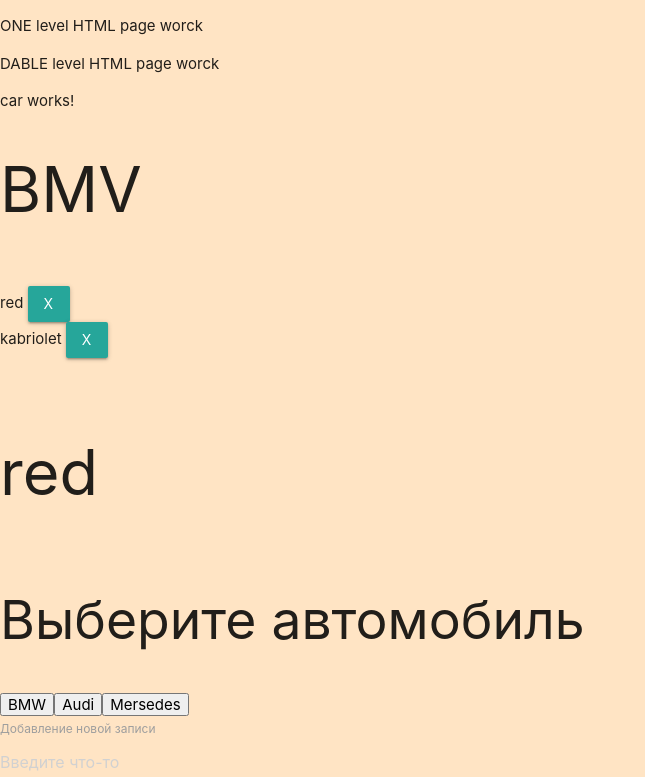
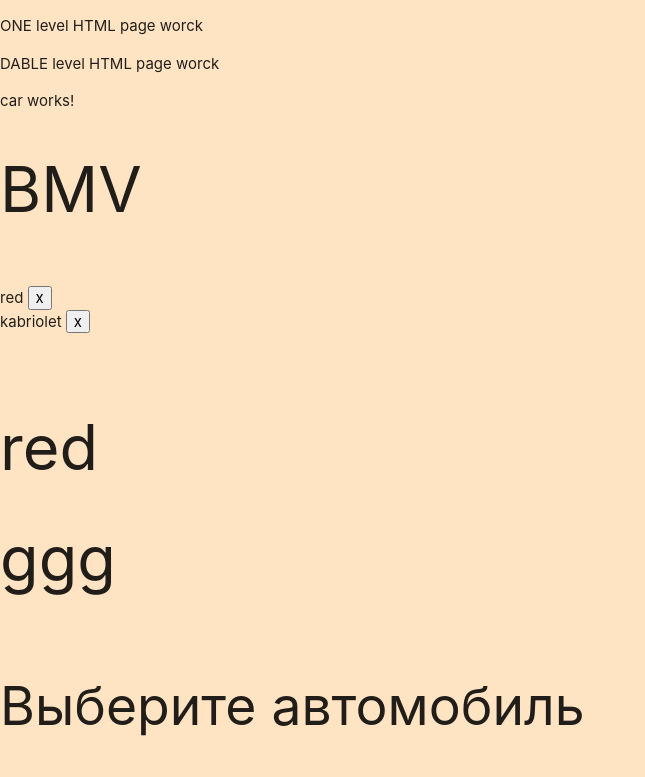
Before and after one commit to wasja9/Angular, an Angular app: page / in a window 1280 px wide. Shown: the top 777 px of the page, without its empty margins (0-645 px from the left). Built offline with nearby package versions, Linux system fonts and the light colour scheme.

Commit message:
Add string

```diff
--- a/src/app/components/car/car.component.html
+++ b/src/app/components/car/car.component.html
@@ -5,17 +5,22 @@
 
 <ul>
   <li *ngFor = "let opt of mod">
-    {{opt}} <button class="btn btn-danger btn-sm"
+    {{opt}} <button
     (click)="delitOpt(opt)">x</button>
   </li>
 </ul>
 <br>
 
 <h1>{{modS.color}}</h1>
+
+<h1>{{tss}}</h1>
+
 <br>
 
 <h2>Выберите автомобиль</h2>
 <br>
+
+<button (click)="mor()">MOR</button>
 
 <button (click)="carSelect('bmw')">BMW</button>
 <button (click)="carSelect('audi')">Audi</button>
--- a/src/app/components/car/car.component.ts
+++ b/src/app/components/car/car.component.ts
@@ -6,6 +6,8 @@
   styleUrls: ['./car.component.css']
 })
 export class CarComponent implements OnInit {
+ tss:string='ggg';
+
   model:string;
   modS:{
     color:string,
@@ -28,6 +30,12 @@
       kusov:"red",
       spid:200
     }
+  }
+
+  mor(){
+    console.warn('Errors');
+    console.log('RRRRRRRRR');
+    this.tss=this.tss+'hhh'
   }
 
   addOpt(option){
--- a/src/app/components/test/test.component.html
+++ b/src/app/components/test/test.component.html
@@ -1,6 +1,19 @@
-<p>test works!</p>
+
+
+
+<!--
+
+ <p>test works!</p>
 User name: <input type="text" [(ngModel)]="userName">
-<button (click)="search()">  search </button>
+
+
 <div *ngIf="response">
+  <p> {{test}} </p>
+  <p> {{response}} </p>
   <img src="{{response.avatar_url"}} alt="">
 </div>
+
+-->
+
+
+<button (click)="search()">  search </button>
--- a/src/app/components/test/test.component.ts
+++ b/src/app/components/test/test.component.ts
@@ -9,18 +9,42 @@
   styleUrls: ['./test.component.css']
 })
 export class TestComponent { //implements OnInit {
+
+  test:string="ddddddddddddddddddddddddddddddddd";
+
   userName:string="";
   response:any;
   info:string="?Text=blue"
 
-  constructor(private http:HttpClient) { }
+  constructor(){}//private http:HttpClient) { }
 
   search(){
-    this.http.get('http://localhost:8080/'+this.info)
-      .subscribe((response)=>{
-      this.response=response;
-      console.log(this.response);
-      })
+    this.test=this.test+'fr';
+    console.warn('Errors');
+
+
+
+   // this.http.get('http://localhost:4200/test')
+
+
+    //this.http.get<{token:string}>('http://localhost:8080/'+this.info)
+
+    //this.http.get<{token:string}>('api.github.com/users/seeschweiler')
+    //api.github.com/users/seeschweiler
+   // this.http.get('http://localhost:8080/users')//+this.info)
+    // .subscribe((response)=>{
+    //  this.response=response;
+     // console.log(this.response);
+
+      //  console.log("Work SUCCESTFULL");
+      //  console.log("Work SUCCESTFULL");
+      //  console.log("Work SUCCESTFULL");
+      //.subscribe(
+     //   data => console.log(data),
+      //  err => console.log(err)
+    //  )
+
+    //  })
   }
 
 //  ngOnInit(): void {
```
Also changed, not shown: src/app/components/shared/services/auth.services.ts (+6 -2 lines).
